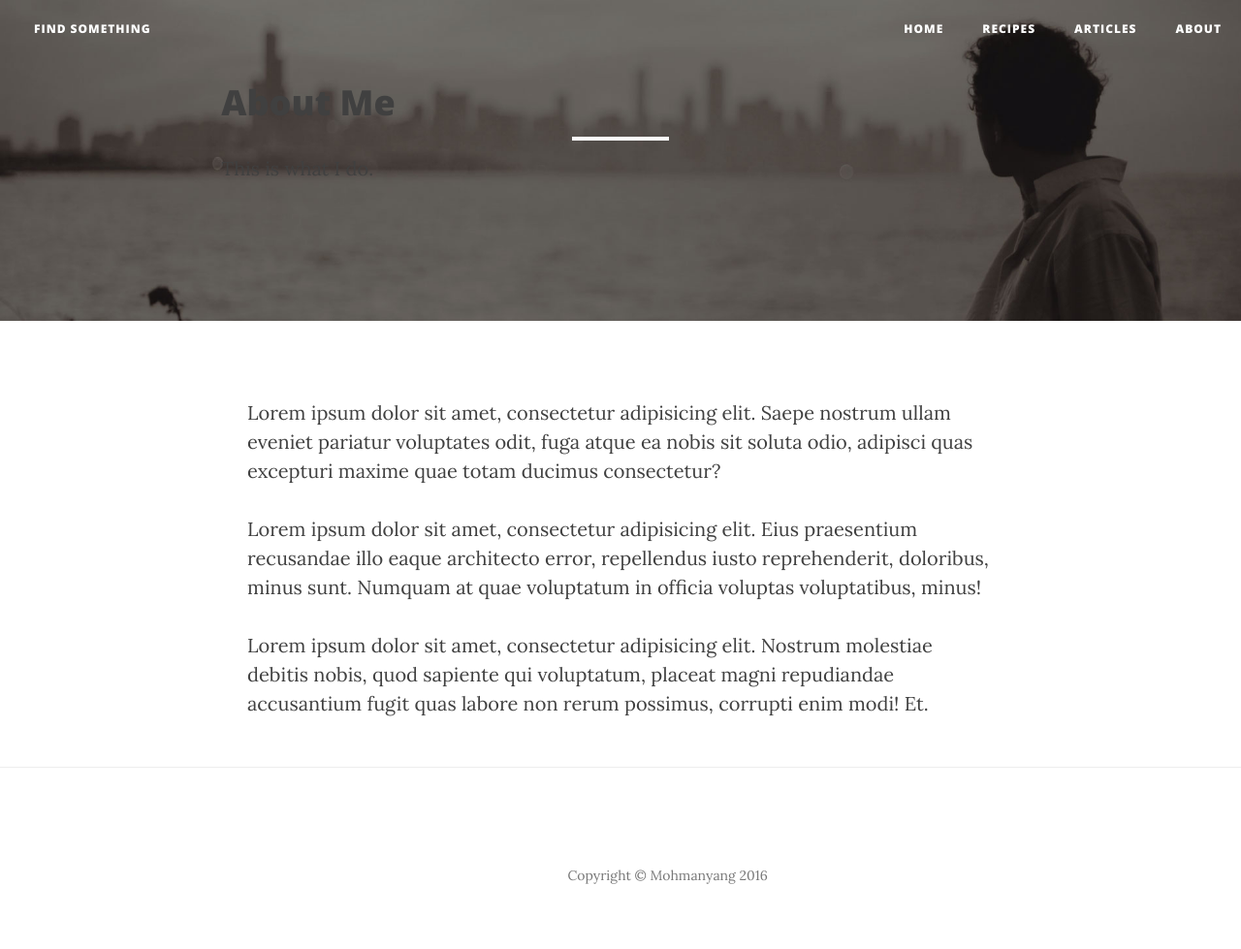
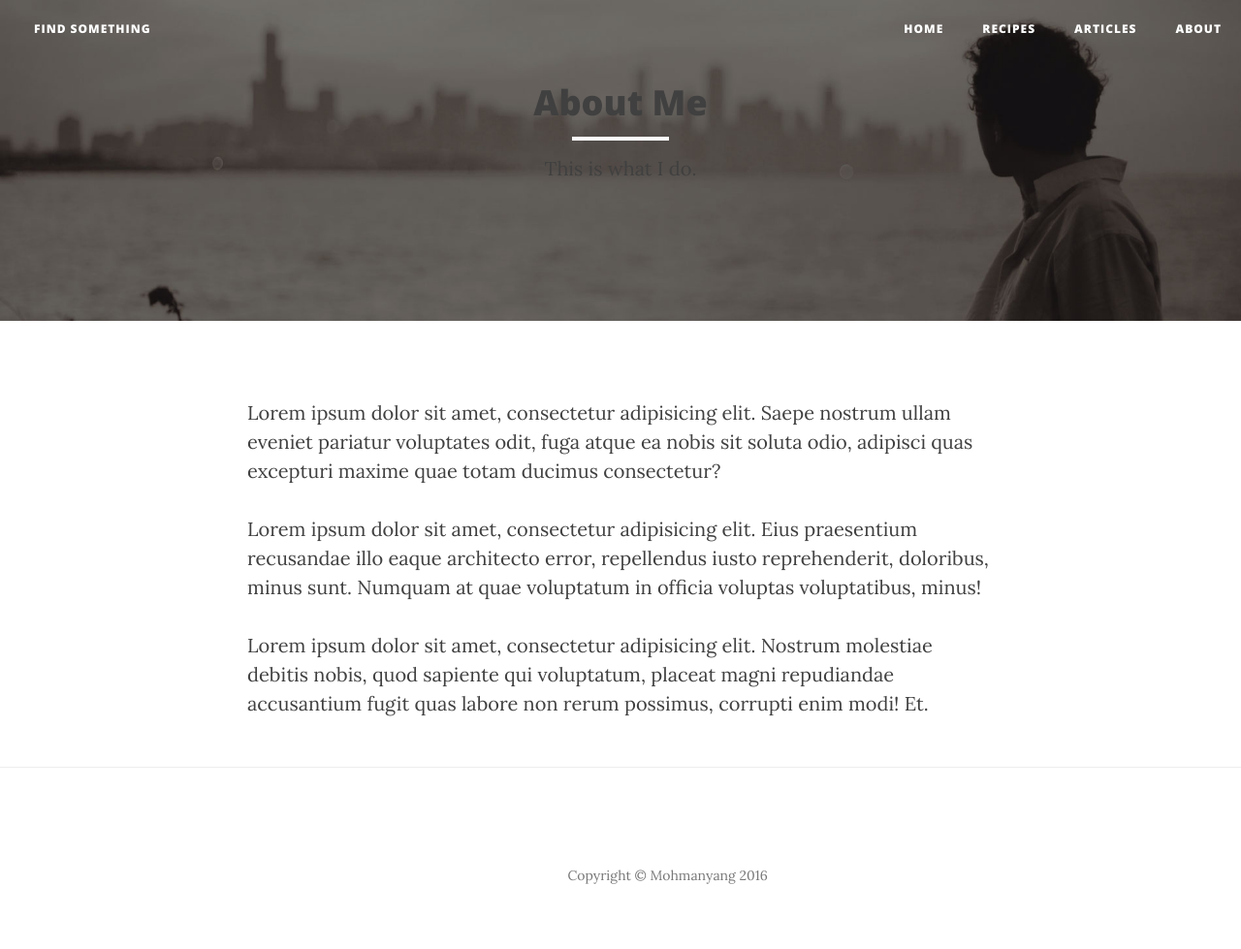
Before and after one commit to LaVillaine/LaVillaine.github.io, a Jekyll site: the page built from about.html, in a window 1280 px wide. Shown: the whole page at 97% size. Built offline with Jekyll 4.4.1, drawn with Linux system fonts in a browser that asks for light colours; nearby versions of some CDN libraries.

Commit message:
changed site-header

```diff
--- a/_includes/site-header.html
+++ b/_includes/site-header.html
@@ -6,7 +6,7 @@
     <!--header class="intro-header" style="background-image: url('{% if page.image %}{{site.url}}{{page.image}}{% else %}{{site.url}}/img/default-bg.jpg{% endif %}')">
         <div class="container">
             <div class="row"-->
-                <div class="col-lg-8 col-lg-offset-2 col-md-10 col-md-offset-1" style="position: absolute;top: 20%">
+                <div class="col-lg-8 col-lg-offset-2 col-md-10 col-md-offset-1 text-center" style="position: absolute;top: 20%">
                     <div class="site-heading">
                         <h1>
 						    {% if page.siteHeading %}
```
